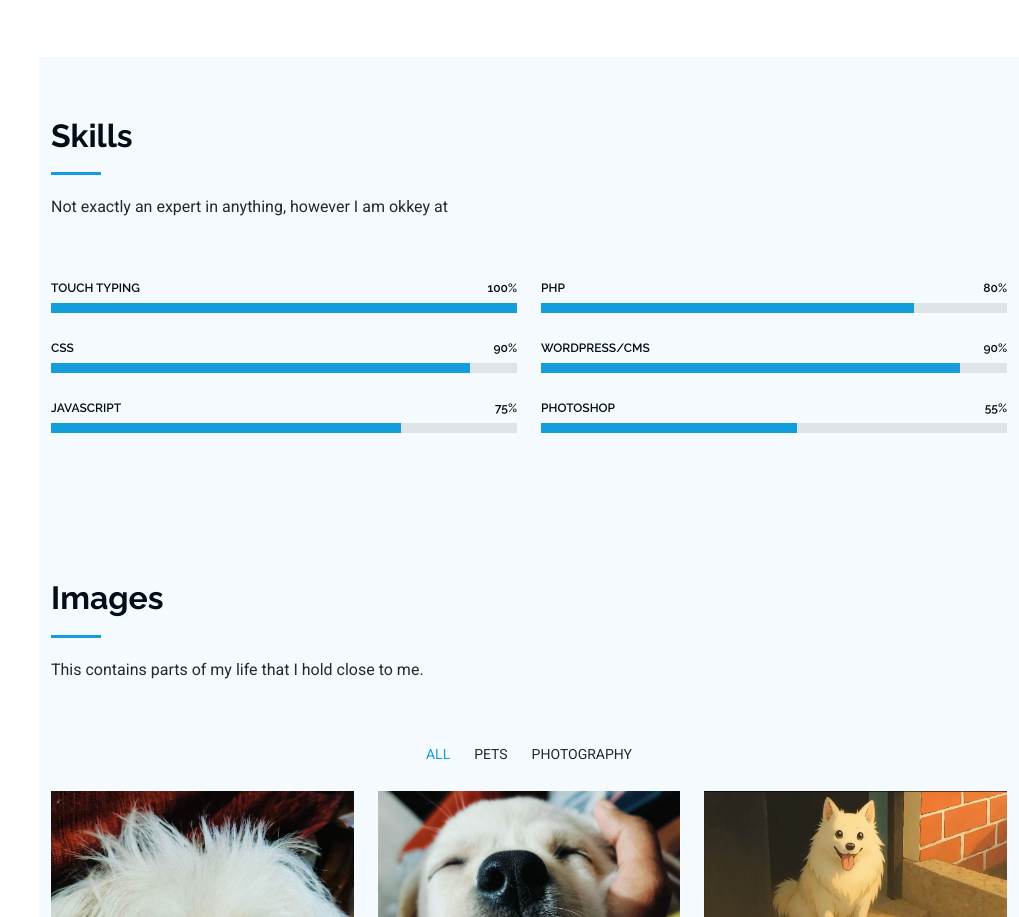
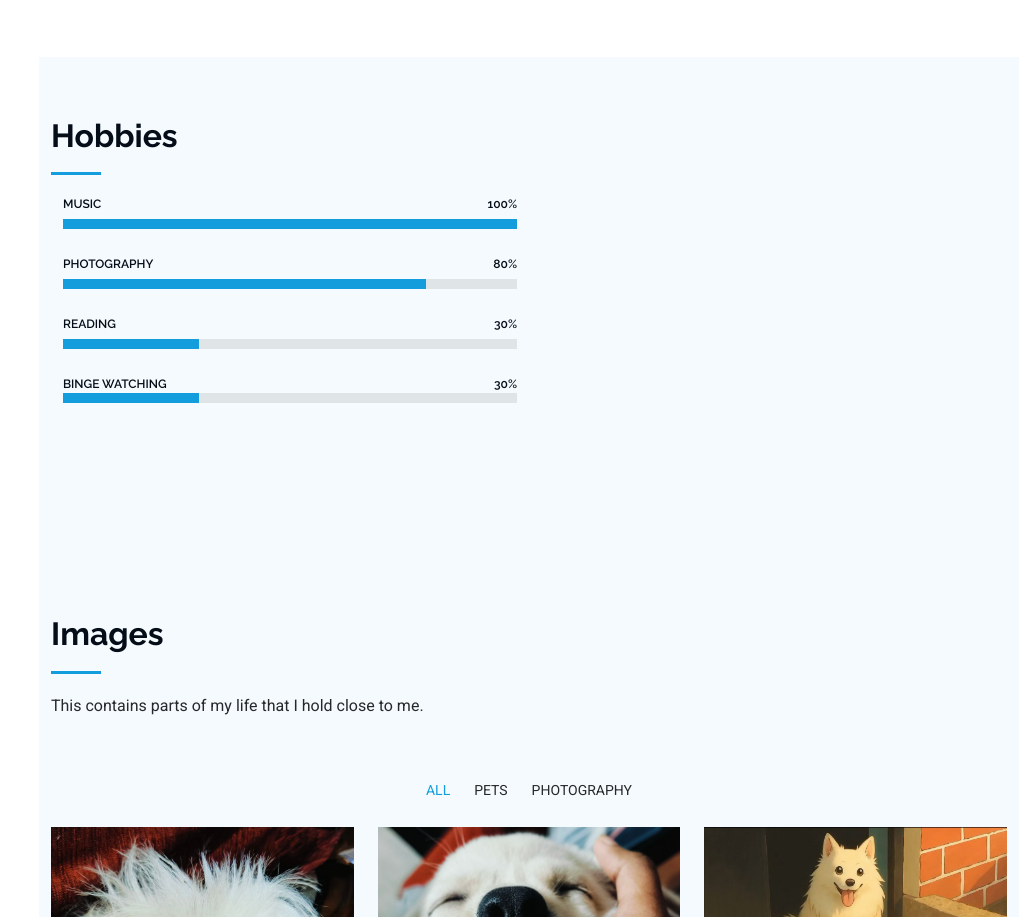
Before and after one commit to krishnaprasad-2001/etherealglimpse, a plain HTML site: page index.html in a window 1280 px wide. Shown: the part 1671-2588 px from the top of the page, without its empty margins (261-1280 px from the left). Drawn offline with Linux system fonts and the light colour scheme.

```diff
--- a/index.html
+++ b/index.html
@@ -196,74 +196,43 @@
 
       <!-- Section Title -->
       <div class="container section-title" data-aos="fade-up">
-        <h2>Skills</h2>
-        <p>Not exactly an expert in anything, however I am okkey at</p>
-      </div><!-- End Section Title -->
-
+        <h2>Hobbies</h2>
       <div class="container" data-aos="fade-up" data-aos-delay="100">
-
         <div class="row skills-content skills-animation">
-
           <div class="col-lg-6">
-
             <div class="progress">
-              <span class="skill"><span>Touch typing</span> <i class="val">100%</i></span>
+              <span class="skill"><span>Music</span> <i class="val">100%</i></span>
               <div class="progress-bar-wrap">
                 <div class="progress-bar" role="progressbar" aria-valuenow="100" aria-valuemin="0" aria-valuemax="100"></div>
               </div>
             </div><!-- End Skills Item -->
-
             <div class="progress">
-              <span class="skill"><span>CSS</span> <i class="val">90%</i></span>
-              <div class="progress-bar-wrap">
-                <div class="progress-bar" role="progressbar" aria-valuenow="90" aria-valuemin="0" aria-valuemax="100"></div>
-              </div>
-            </div><!-- End Skills Item -->
-
-            <div class="progress">
-              <span class="skill"><span>JavaScript</span> <i class="val">75%</i></span>
-              <div class="progress-bar-wrap">
-                <div class="progress-bar" role="progressbar" aria-valuenow="75" aria-valuemin="0" aria-valuemax="100"></div>
-              </div>
-            </div><!-- End Skills Item -->
-
-          </div>
-
-          <div class="col-lg-6">
-
-            <div class="progress">
-              <span class="skill"><span>PHP</span> <i class="val">80%</i></span>
+              <span class="skill"><span>Photography</span> <i class="val">80%</i></span>
               <div class="progress-bar-wrap">
                 <div class="progress-bar" role="progressbar" aria-valuenow="80" aria-valuemin="0" aria-valuemax="100"></div>
               </div>
             </div><!-- End Skills Item -->
 
             <div class="progress">
-              <span class="skill"><span>WordPress/CMS</span> <i class="val">90%</i></span>
+              <span class="skill"><span>Reading</span> <i class="val">30%</i></span>
               <div class="progress-bar-wrap">
-                <div class="progress-bar" role="progressbar" aria-valuenow="90" aria-valuemin="0" aria-valuemax="100"></div>
+                <div class="progress-bar" role="progressbar" aria-valuenow="30" aria-valuemin="0" aria-valuemax="100"></div>
               </div>
             </div><!-- End Skills Item -->
 
             <div class="progress">
-              <span class="skill"><span>Photoshop</span> <i class="val">55%</i></span>
+              <span class="skill"><span>Binge watching <i class="val">30%</i></span>
               <div class="progress-bar-wrap">
-                <div class="progress-bar" role="progressbar" aria-valuenow="55" aria-valuemin="0" aria-valuemax="100"></div>
+                <div class="progress-bar" role="progressbar" aria-valuenow="30" aria-valuemin="0" aria-valuemax="100"></div>
               </div>
             </div><!-- End Skills Item -->
+          </div>
+
+          <div class="col-lg-6">
 
           </div>
 
-        </div>
-
-      </div>
-
     </section><!-- /Skills Section -->
-
-
-        </div>
-
-      </div>
 
     <!-- Portfolio Section -->
     <section id="portfolio" class="portfolio section light-background">
```
Also changed, not shown: assets/img/hero-bg-mobile.jpg (added), 8 other files.
